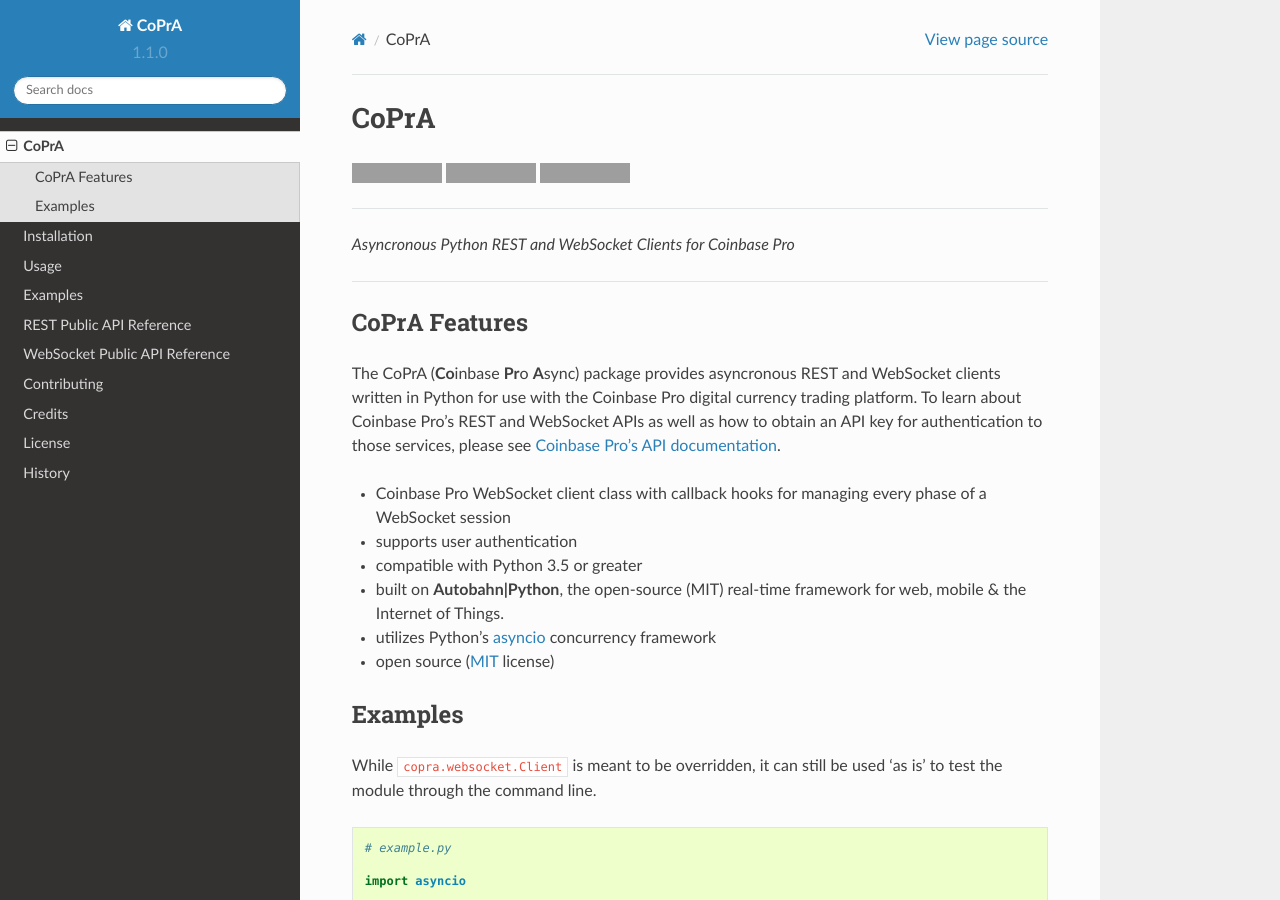
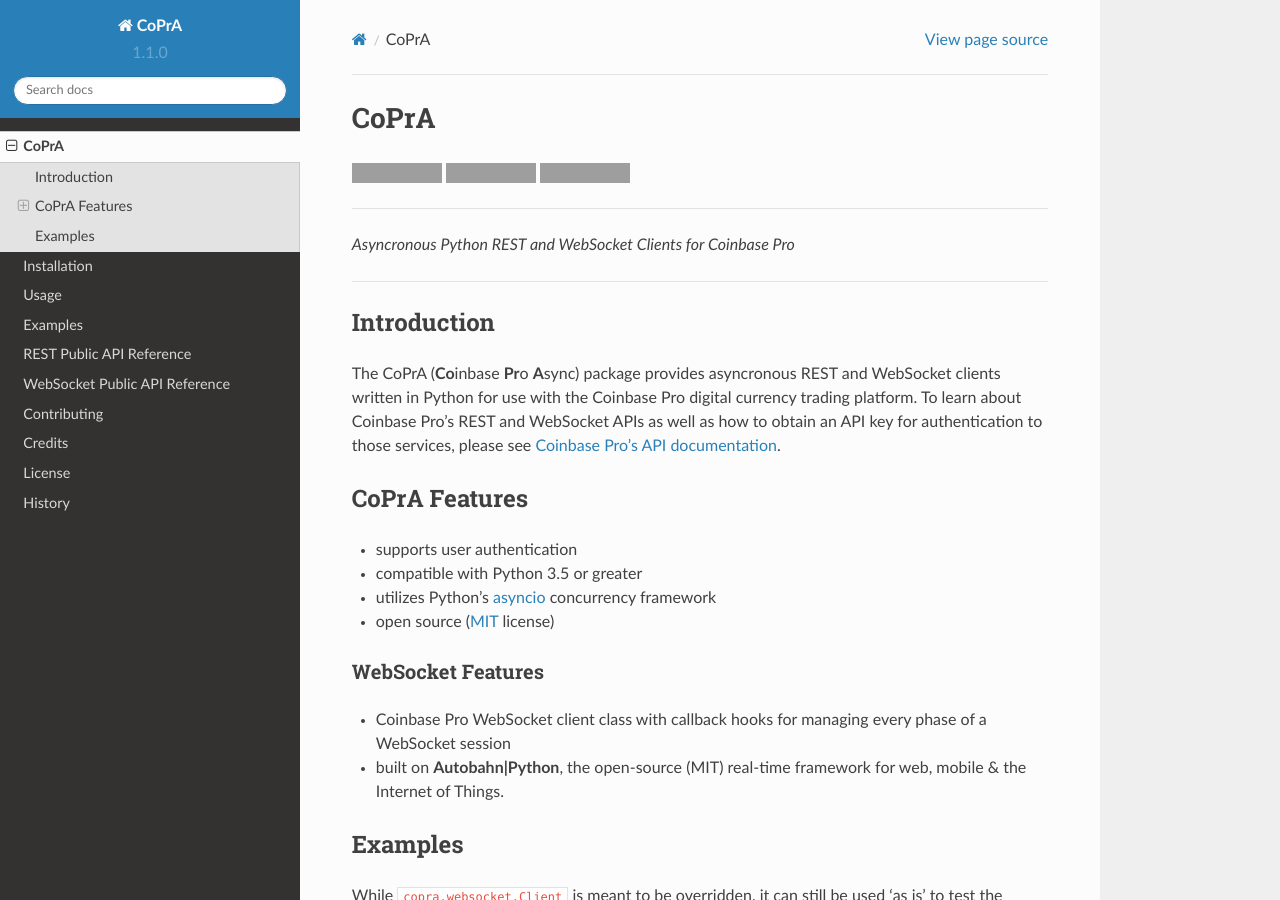
Before and after one commit to tpodlaski/copra, a Sphinx documentation site: the page built from docs/index.rst, in a window 1280 px wide and 900 px high. Built offline with Sphinx 7.4.7 and the Read the Docs theme 2.0.0, drawn with Linux system fonts in a browser that asks for light colours; grey boxes are pictures that could not be loaded.

Commit message:
Update index.rst

```diff
--- a/docs/index.rst
+++ b/docs/index.rst
@@ -10,17 +10,24 @@
 
 -----------------------------------------
 
+Introduction
+------------
+
+The CoPrA \(**Co**\ inbase **Pr**\ o **A**\ sync\) package provides asyncronous REST and WebSocket clients written in Python for use with the Coinbase Pro digital currency trading platform. To learn about Coinbase Pro's REST and WebSocket APIs as well as how to obtain an API key for authentication to those services, please see `Coinbase Pro's API documentation <https://docs.pro.coinbase.com/>`__.
+
 CoPrA Features
 --------------
 
-The CoPrA \(**Co**\ inbase **Pr**\ o **A**\ sync\) package provides asyncronous REST and WebSocket clients written in Python for use with the Coinbase Pro digital currency trading platform. To learn about Coinbase Pro's REST and WebSocket APIs as well as how to obtain an API key for authentication to those services, please see `Coinbase Pro's API documentation <https://docs.pro.coinbase.com/>`__.
+* supports user authentication
+* compatible with Python 3.5 or greater
+* utilizes Python's `asyncio <https://docs.python.org/3/library/asyncio.html>`__ concurrency framework
+* open source (`MIT <https://github.com/tpodlaski/copra/blob/master/LICENSE>`__ license)
+
+WebSocket Features
+++++++++++++++++++
 
 * Coinbase Pro WebSocket client class with callback hooks for managing every phase of a WebSocket session
-* supports user authentication
-* compatible with Python 3.5 or greater
 * built on **Autobahn|Python**, the open-source (MIT) real-time framework for web, mobile & the Internet of Things.
-* utilizes Python's `asyncio <https://docs.python.org/3/library/asyncio.html>`__ concurrency framework
-* open source (`MIT <https://github.com/tpodlaski/copra/blob/master/LICENSE>`__ license)
 
 Examples
 --------
```
